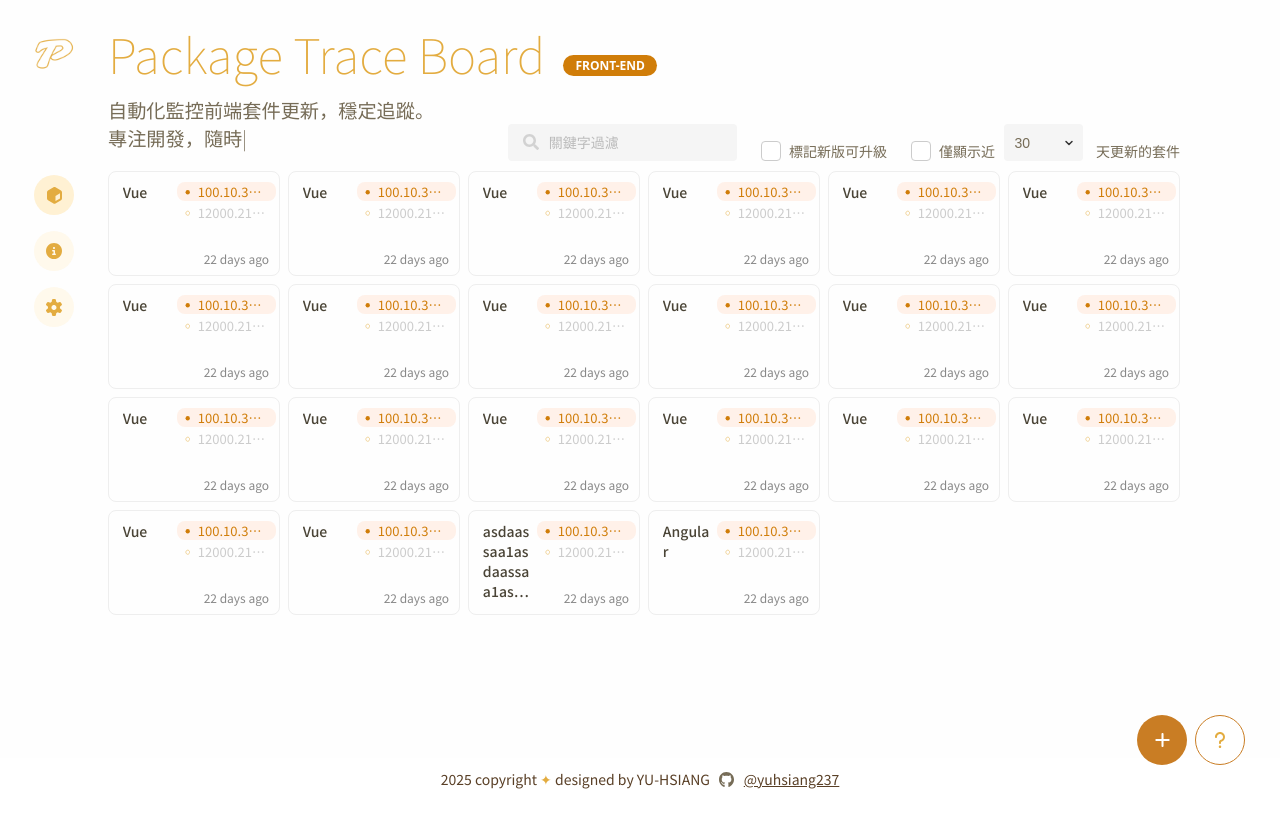
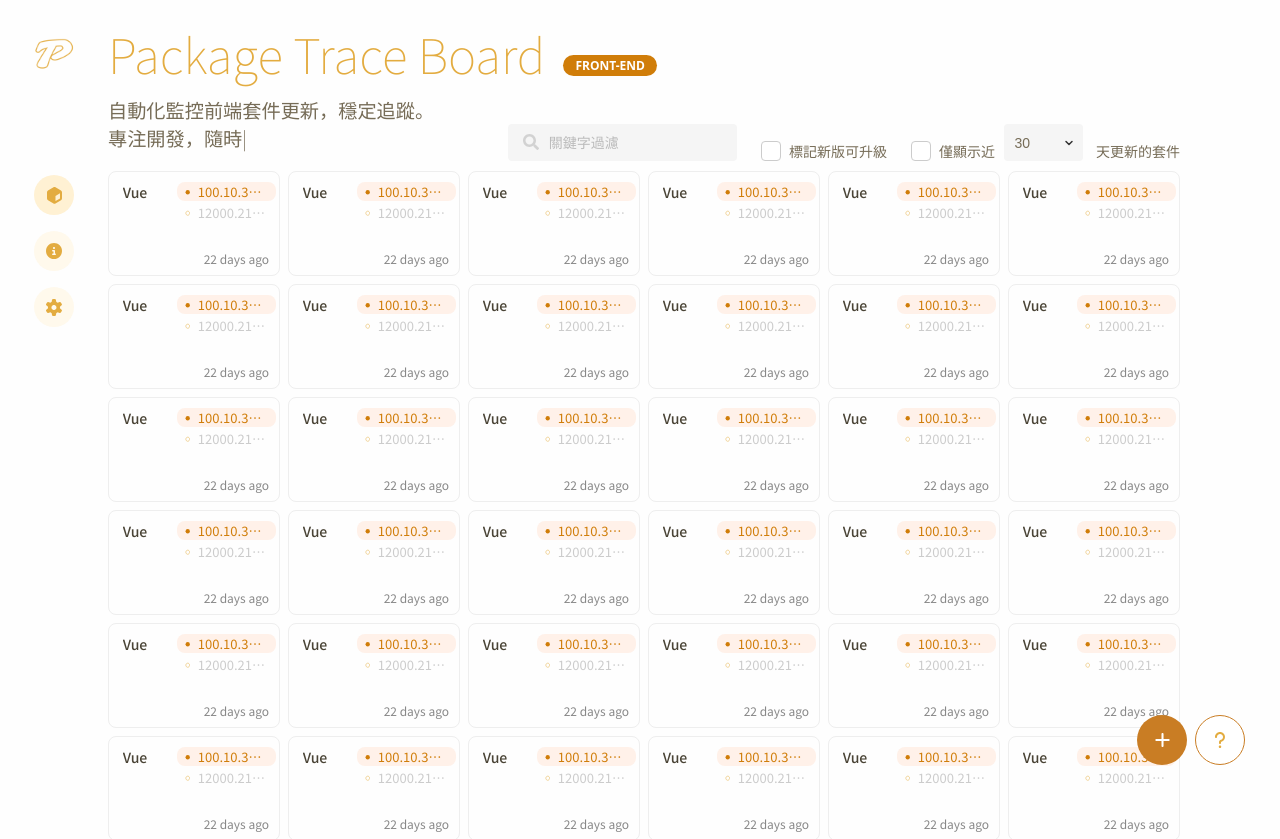
Before and after one commit to yuhsiang237/package-track, a Nuxt app: page / in a window 1280 px wide. Shown: the top 839 px of the page. Before the commit the page ends 800 px from the top, so only its background shows below. Built offline with nearby package versions, Linux system fonts and the light colour scheme.

Commit message:
fix: footer bar overflow

```diff
--- a/app/assets/scss/_layout.scss
+++ b/app/assets/scss/_layout.scss
@@ -25,7 +25,7 @@ body {
   &__section {
     display: flex;
     flex-direction: column; // 重要：垂直排列
-    height: calc(100vh - $footer-height);
+    min-height: calc(100vh - $footer-height);
   }
   &__header {
     background-color: $bg-color;
@@ -58,7 +58,6 @@ body {
 .header {
   .title-container {
     margin-top: 18px;
-
     display: flex; // 讓子元素排成一行
     align-items: end;
     gap: 10px; // 子元素間距
--- a/app/pages/dashboard.vue
+++ b/app/pages/dashboard.vue
@@ -63,7 +63,7 @@ interface PackageItem {
 const packages = ref<PackageItem[]>([]);
 
 onMounted(() => {
-  packages.value = Array.from({ length: 20 }, () => ({
+  packages.value = Array.from({ length: 90 }, () => ({
     title: "Vue",
     currentVersion: "100.10.311110",
     oldVersion: "12000.2111.10",
```
